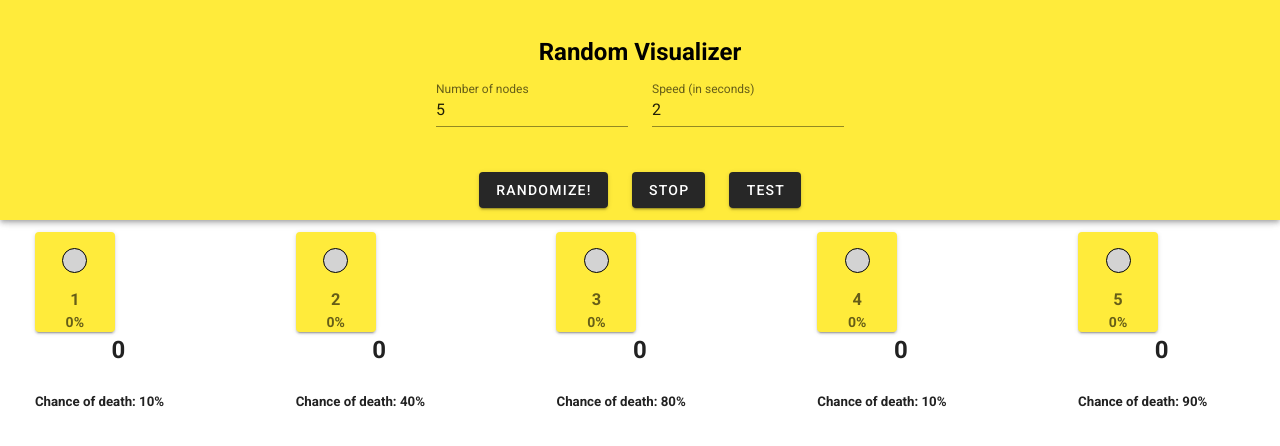
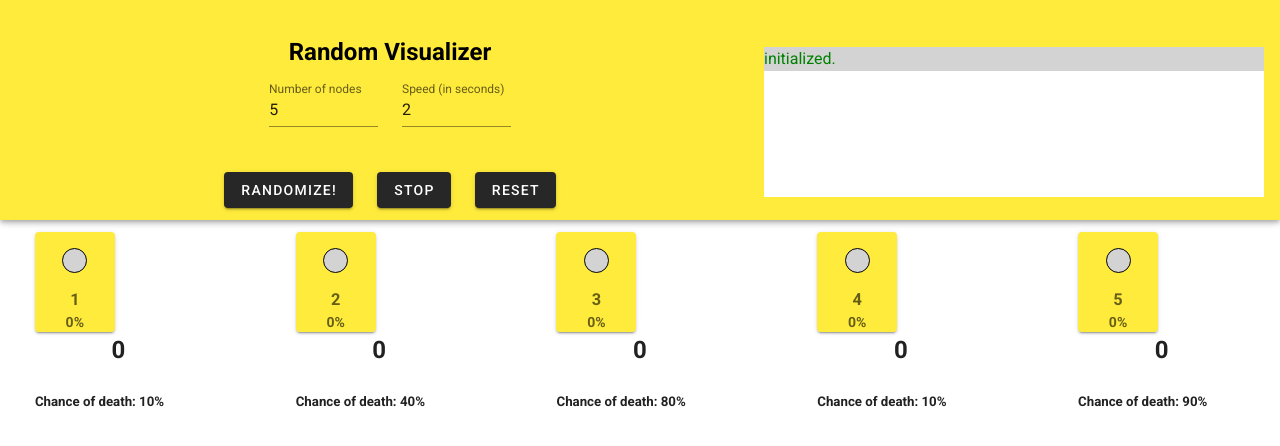
Before and after one commit to mechanicalsheep/random-visualizer, a Vue app: page / in a window 1280 px wide. Shown: the top 446 px of the page. Built offline with nearby package versions, Linux system fonts and the light colour scheme.

Commit message:
Added console and reset feature, fine tuned error handling a bit more.

```diff
--- a/src/App.vue
+++ b/src/App.vue
@@ -7,7 +7,7 @@
       height="220"
     >
 
-    <v-row style="padding-top:10px; width:100%;">
+    <v-row style="padding-top:10px;">
       <v-col :cols="12">
    <h2 style="color: black; text-align:center;">Random Visualizer</h2>
       </v-col>
@@ -33,12 +33,17 @@
       <v-btn @click="StopRandomizer()">Stop</v-btn>
       </v-col>
       <v-col cols="auto">
-      <v-btn @click="test()">Test</v-btn>
+      <v-btn @click="Reset()">Reset</v-btn>
       </v-col>
 
     </v-row>
     </v-row>
 
+   <v-row>
+     <v-col>
+     <Console :output="output"/>
+     </v-col>
+   </v-row>
     </v-app-bar>
 
     <v-main>
@@ -53,12 +58,14 @@
 
 <script>
 import Node from './components/Node'
+import Console from './components/Console'
 
 export default {
   name: 'App',
 
   components: {
-    Node
+    Node,
+    Console
   },
   created(){
    this.InitializeNodeConfig();
@@ -67,11 +74,6 @@ export default {
     numNodes:function(){
      this.InitializeNodeConfig();
     },
-    randomizationRunning:function(value){
-      if(value){
-        console.log(true);
-      }
-    },
     intervalSeconds:function(){
       this.StopRandomizer();
       this.RunRandomizer();
@@ -79,6 +81,7 @@ export default {
   },
   data: () => ({
 
+    output:[],
     intervalSeconds:2,
     numNodes:5,
     deadNodeIndices:[],
@@ -91,9 +94,15 @@ export default {
     globalCounter:0,
   }),
   methods:{
-
+    Reset(){
+      if(this.randomizationRunning){
+        this.StopRandomizer();
+      }
+        this.InitializeNodeConfig();
+    },
     InitializeNodeConfig(){
       this.nodeConfigs=[];
+      this.deadNodeIndices=[];
       for(let i=0; i < this.numNodes; i++){
         this.nodeConfigs.push({index:i,counter:0,isActive:false, ratio:0, weight:0, disable:false})
       }
@@ -101,13 +110,29 @@ export default {
       this.nodeConfigs.map(node=>{
         node.weight= Math.random().toPrecision(1);
       })
+        this.output.push({color:'green',text:'initialized.'})
 
     },
     RunRandomizer(){
+      try{
+        this.randomizationRunning = true;
+        this.output.push({color:'green', text:"Running Randomizer..."});
         this.randomInterval= setInterval(this.ProcessRandomization,this.intervalSeconds*1000)
+
+      }
+      catch(e){
+        this.StopRandomizer();
+        console.log(e);
+
+      }
     },
     StopRandomizer(){
+      if(this.randomizationRunning){
+
         clearInterval(this.randomInterval);
+        this.randomizationRunning=false;
+        this.output.push({color:'red', text:"Randomizer Stopped"});
+      }
     },
     ProcessRandomization(){
         this.ChooseNode();
@@ -133,7 +158,7 @@ export default {
     Kill(config){
       config.disable=true;
       this.deadNodeIndices.push(config.index);
-      console.log(`Node ${config.index} just passed away mysteriously. RIP big guy.`)
+      this.output.push({text:`Node ${config.index} just passed away mysteriously. RIP big guy.`})
     },
     GetRandomIndex(){
       this.aliveNodeIndices = this.nodeConfigs.filter(node=> !this.deadNodeIndices.includes(node.index)).map(node=> node.index);
@@ -142,6 +167,13 @@ export default {
       return randomResult;
     },
     ChooseNode(){
+      try{
+
+        if(this.deadNodeIndices.length === this.nodeConfigs.length){
+          this.StopRandomizer();
+        }
+        else{
+
           let randomResult =  this.GetRandomIndex();
            if(this.activeConfig){
              this.activeConfig.isActive=false;
@@ -152,6 +184,12 @@ export default {
            this.activeConfig.isActive=true;
            this.CalculateRatios();
         }
+      }
+      catch(e){
+        this.StopRandomizer();
+        this.output.push({color:'red',text:'Error occured: '+e})
+      }
+    }
 
 
   }
--- /dev/null
+++ b/src/components/Console.vue
@@ -0,0 +1,28 @@
+<template>
+    <div  class="console-container">
+           <div >
+         <div :style="message.color? 'color:'+message.color : 'color:gray;'" v-for="(message,index) in output" :key="index">{{message.text}} <br/></div>
+           </div>
+    </div>
+</template>
+<script>
+export default {
+    name:"Console",
+    props:['output'],
+}
+</script>
+<style >
+.console-container{
+    width:500px;
+    height:150px;
+    overflow-y: scroll;
+    overscroll-behavior-y: contain;
+    scroll-snap-type: y proximity;
+    background-color:white;
+    scroll-snap-align: end;
+}
+.console-container >div> div:last-child{
+    background-color:lightgray;
+    scroll-snap-align: end;
+}
+</style>
```
Lines whose indentation alone changed are shown as unchanged.
